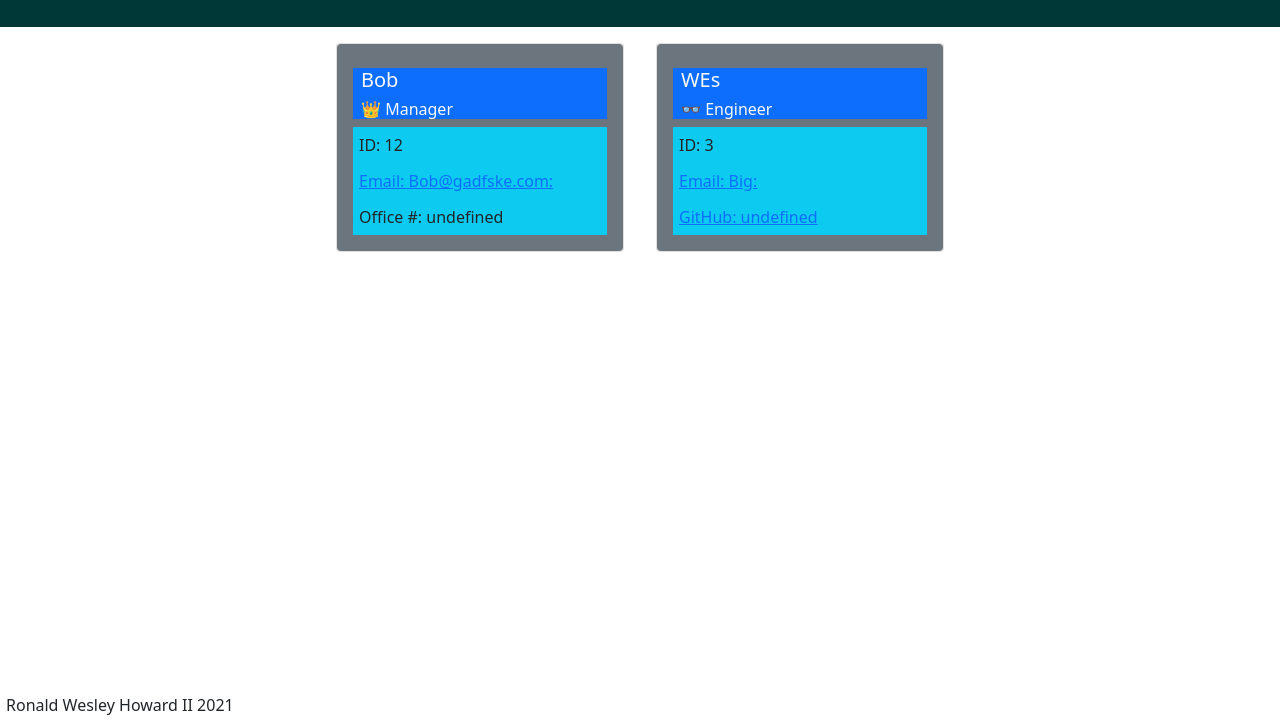
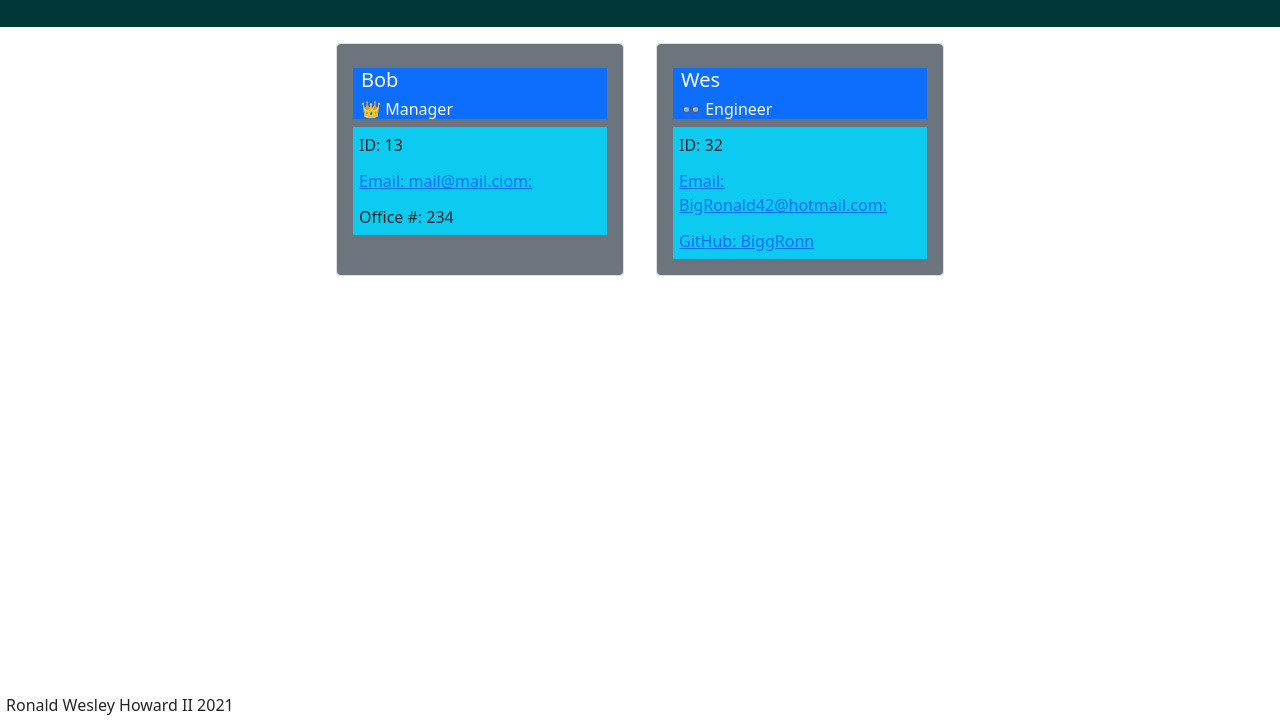
Before and after one commit to BiggRonn/TeamProfileGeneratorRWH, a website: page index.html in a window 1280 px wide. Shown: the part 77-800 px from the top of the page. Drawn offline with nearby package versions, Linux system fonts and the light colour scheme.

Commit message:
fixed imports... APP WORKS!

```diff
--- a/index.html
+++ b/index.html
@@ -25,9 +25,9 @@
                     <h6 id = "emptitle"class="card-title bg-primary text-light m-2">&#x1F451 Manager</h6>
                 </div>
                 <ul id= "cardlist">
-                    <li class = "bg-info">ID: 12</li>
-                    <li class= "bg-info"><a href= "mailto:Bob@gadfske.com">Email: Bob@gadfske.com: </a></li>
-                    <li class = "bg-info">Office #: undefined</li>
+                    <li class = "bg-info">ID: 13</li>
+                    <li class= "bg-info"><a href= "mailto:mail@mail.ciom">Email: mail@mail.ciom: </a></li>
+                    <li class = "bg-info">Office #: 234</li>
 
                 </ul>
             </div>
@@ -38,13 +38,13 @@
 
             <div class="card-body bg-secondary rounded ">
                 <div class="bg-primary ">
-                    <h5 id = "empname"class="card-title bg-primary text-light m-2">WEs</h5>
+                    <h5 id = "empname"class="card-title bg-primary text-light m-2">Wes</h5>
                     <h6 id = "emptitle"class="card-title bg-primary text-light m-2">&#x1F453 Engineer</h6>
                 </div>
                 <ul id= "cardlist">
-                    <li class = "bg-info">ID: 3</li>
-                    <li class= "bg-info"><a href= "mailto:Big">Email: Big: </a></li>
-                    <li class = "bg-info"><a href= "https://github.com/undefined" >GitHub: undefined</a></li>
+                    <li class = "bg-info">ID: 32</li>
+                    <li class= "bg-info"><a href= "mailto:BigRonald42@hotmail.com">Email: BigRonald42@hotmail.com: </a></li>
+                    <li class = "bg-info"><a href= "https://github.com/BiggRonn" >GitHub: BiggRonn</a></li>
 
                 </ul>
             </div>
```
Also changed, not shown: index.js (+5 -6 lines).
